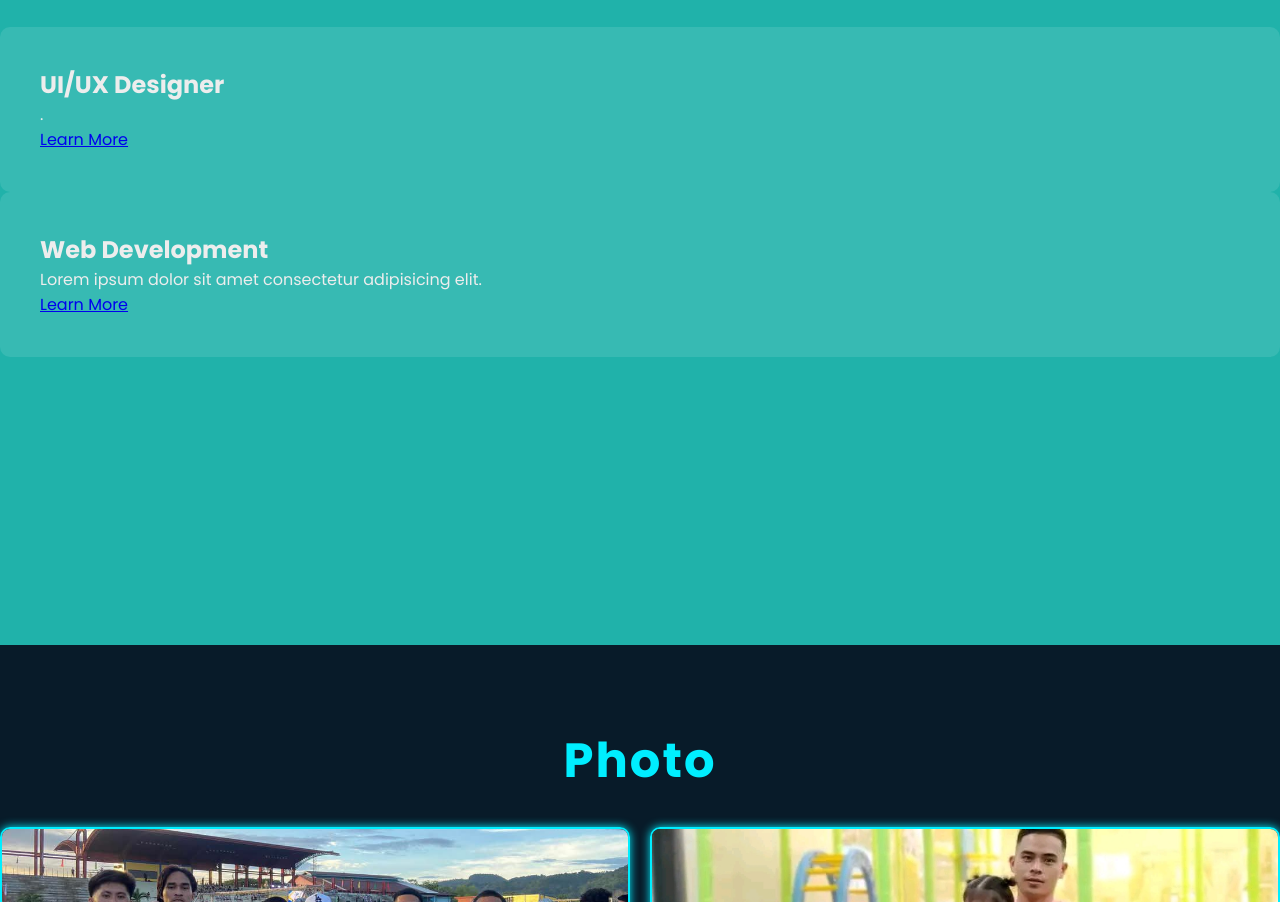
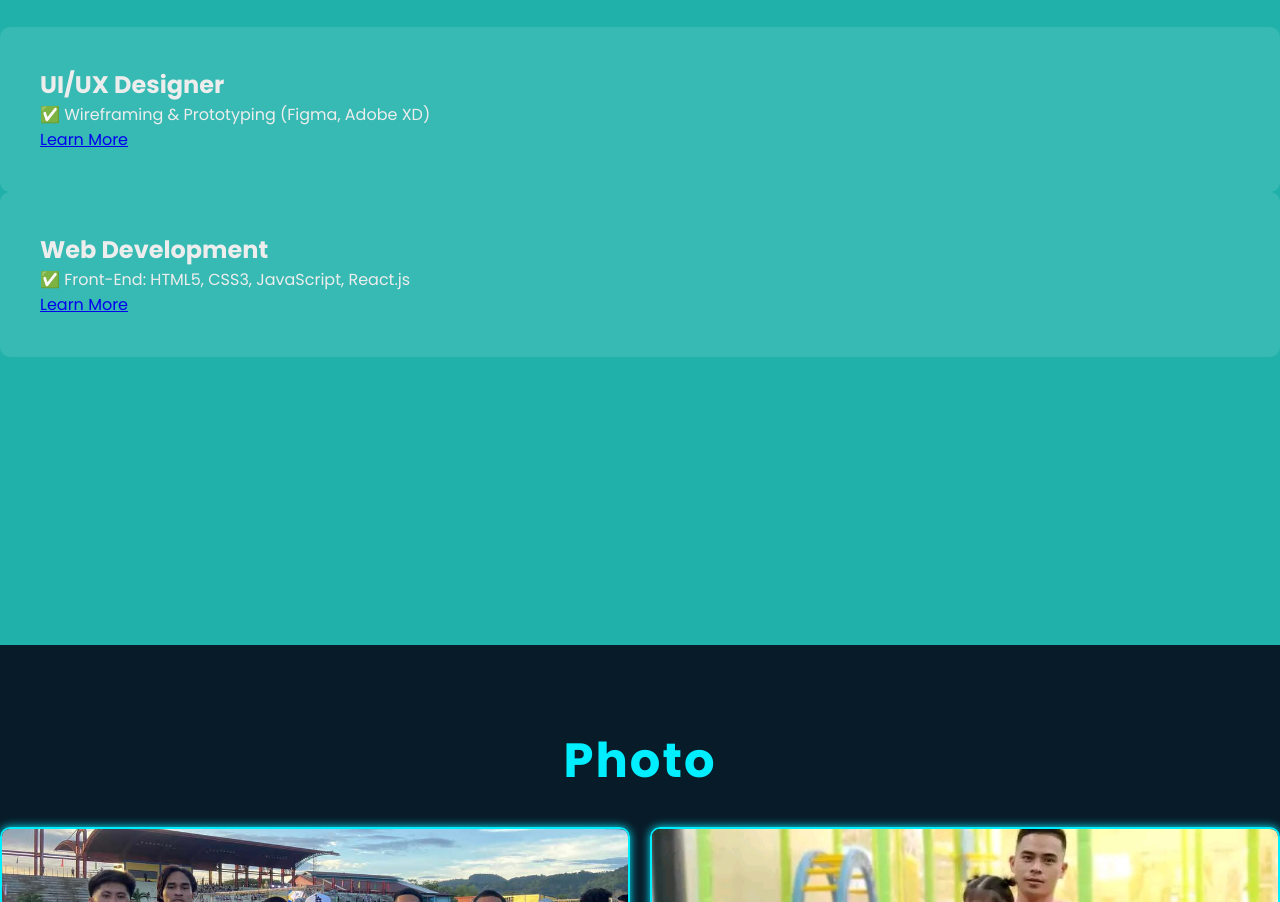
Before and after one commit to Inggo030704/website, a plain HTML site: page index.html in a window 1280 px wide. Shown: the part 1755-2657 px from the top of the page. Drawn offline with nearby package versions, Linux system fonts and the light colour scheme.

Commit message:
Update index.html

```diff
--- a/index.html
+++ b/index.html
@@ -71,13 +71,13 @@
             <div>
                 <i class='bx bx-code-alt'></i>
                 <h2>UI/UX Designer</h2>
-                <p>.</p>
+                <p>✅ Wireframing & Prototyping (Figma, Adobe XD)</p>
                 <a href="#" class="read">Learn More</a>
             </div>
             <div>
                 <i class='bx bx-crop'></i>
                 <h2>Web Development</h2>
-                <p>Lorem ipsum dolor sit amet consectetur adipisicing elit.</p>
+                <p>✅ Front-End: HTML5, CSS3, JavaScript, React.js</p>
                 <a href="#" class="read">Learn More</a>
             </div>
         </div>
```
